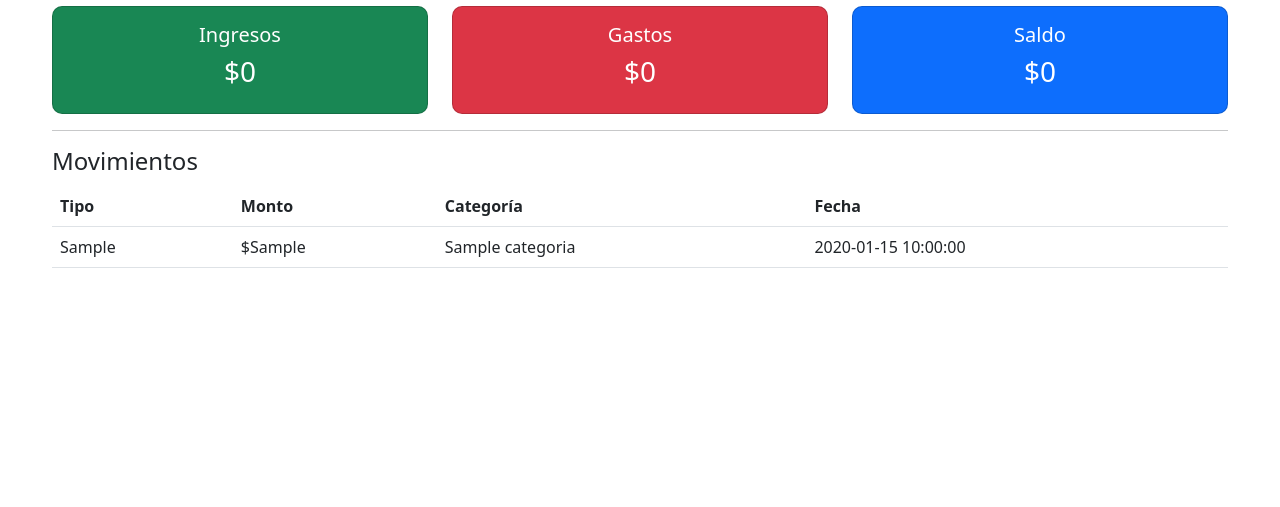
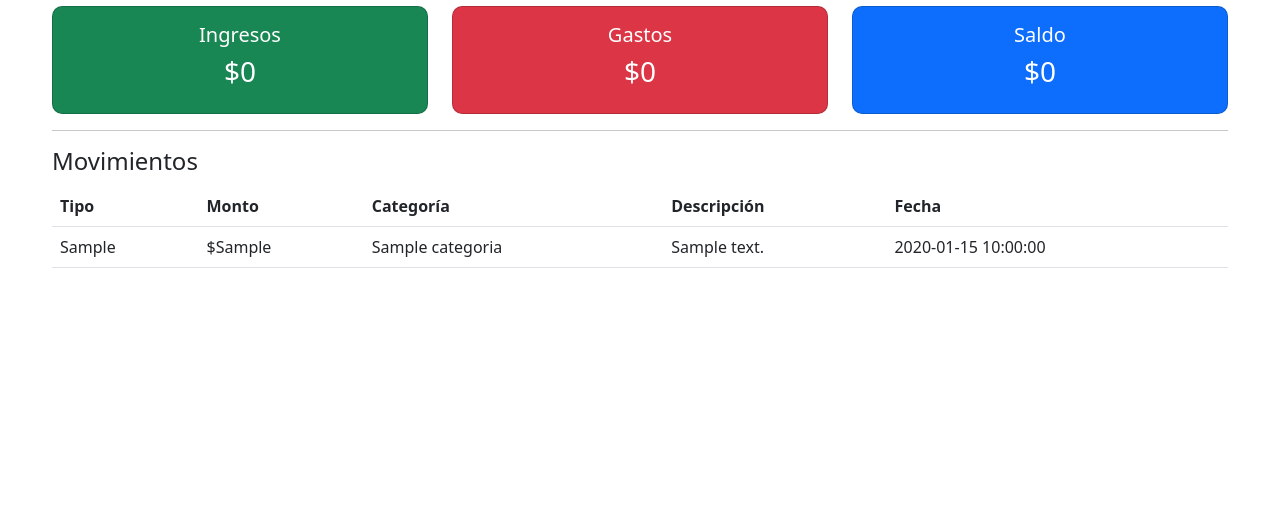
Before and after one commit to dneculmanr/MoneyHome, a Flask app: page / in a window 1280 px wide. Shown: the part 184-691 px from the top of the page. Run offline with Flask 3, Linux system fonts and the light colour scheme; a user stored in the database is signed in; tables that the repository leaves empty or names only in its code hold one stand-in row (values such as "Sample post").

Commit message:
Add files via upload

```diff
--- a/templates/HTML/dashboard.html
+++ b/templates/HTML/dashboard.html
@@ -37,6 +37,7 @@
             <th>Tipo</th>
             <th>Monto</th>
             <th>Categoría</th>
+            <th>Descripción</th> <!-- NUEVO -->
             <th>Fecha</th>
         </tr>
     </thead>
@@ -46,6 +47,7 @@
             <td>{{ m.tipo }}</td>
             <td>${{ m.monto }}</td>
             <td>{{ m.categoria }}</td>
+            <td>{{ m.descripcion if m.descripcion else '-' }}</td> <!-- NUEVO -->
             <td>{{ m.fecha }}</td>
         </tr>
         {% endfor %}
--- a/templates/HTML/mov.html
+++ b/templates/HTML/mov.html
@@ -78,6 +78,7 @@
                 <th>Tipo</th>
                 <th>Monto</th>
                 <th>Categoría</th>
+                <th>Descripción</th> <!-- NUEVO -->
                 <th>Fecha</th>
             </tr>
         </thead>
@@ -87,6 +88,7 @@
                 <td>{{ m.tipo }}</td>
                 <td>${{ m.monto }}</td>
                 <td>{{ m.categoria if m.categoria else 'Sin categoría' }}</td>
+                <td>{{ m.descripcion if m.descripcion else '-' }}</td> <!-- NUEVO -->
                 <td>{{ m.fecha }}</td>
             </tr>
             {% endfor %}
@@ -95,7 +97,5 @@
 
 </div>
 
-</div>
-
 </body>
 </html>
```
Lines whose indentation alone changed are shown as unchanged.
